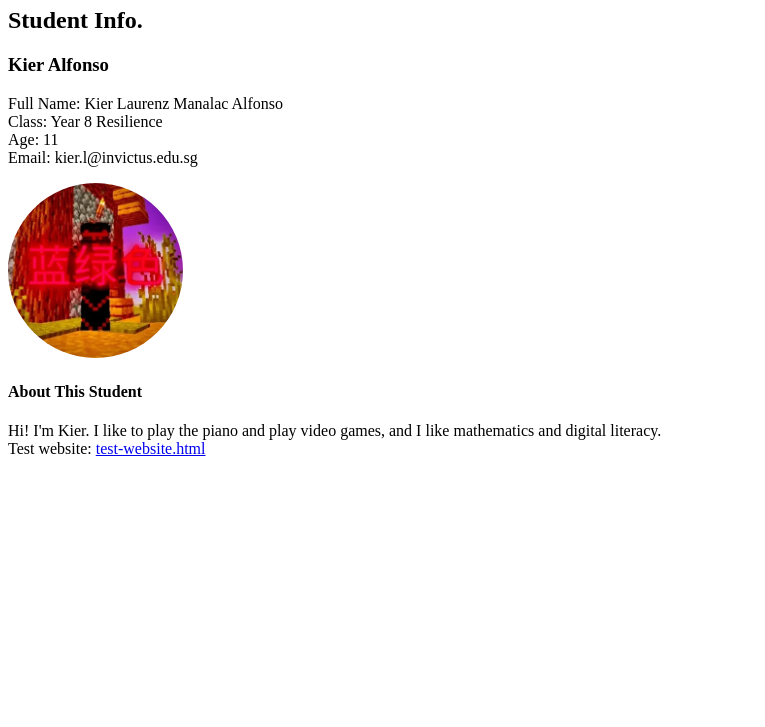
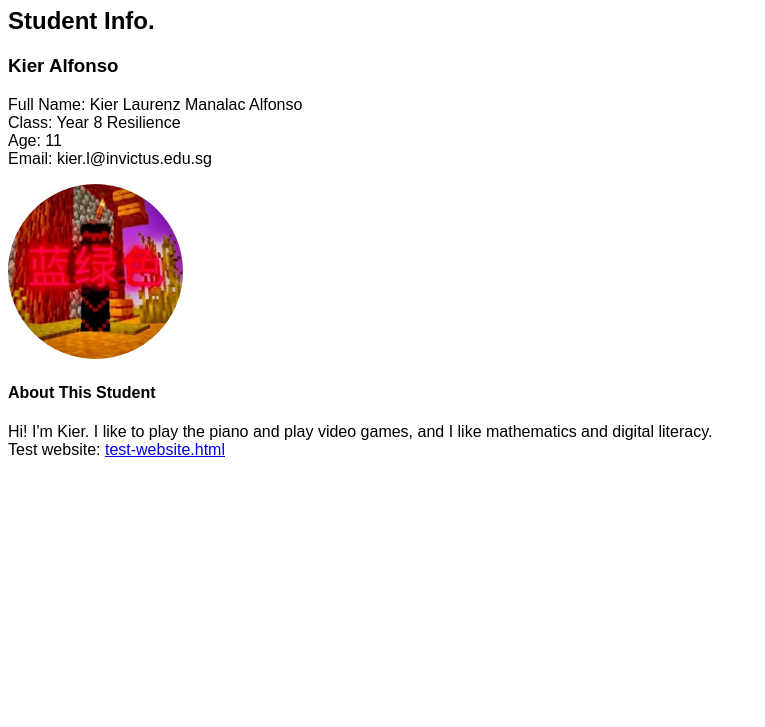
Before and after one commit to TealB7699/NewSite, a plain HTML site: page index.html in a window 1280 px wide. Shown: the part 73-800 px from the top of the page, without its empty margins (0-765 px from the left). Drawn offline with Linux system fonts and the light colour scheme.

Commit message:
Update index.html

```diff
--- a/index.html
+++ b/index.html
@@ -2,7 +2,7 @@
 
 <html>
 
-	<font face="Maven Pro"
+	<font face="Arial"
 
 		<head>
 			<title>INVICTUS INTERNATIONAL SCHOOL - Kier Laurenz Mañalac Alfonso</title>
```
